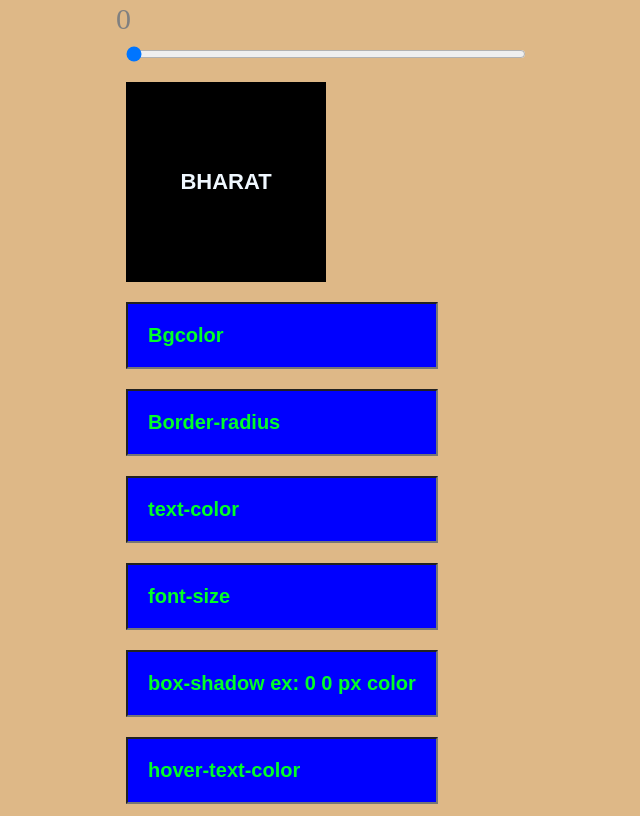
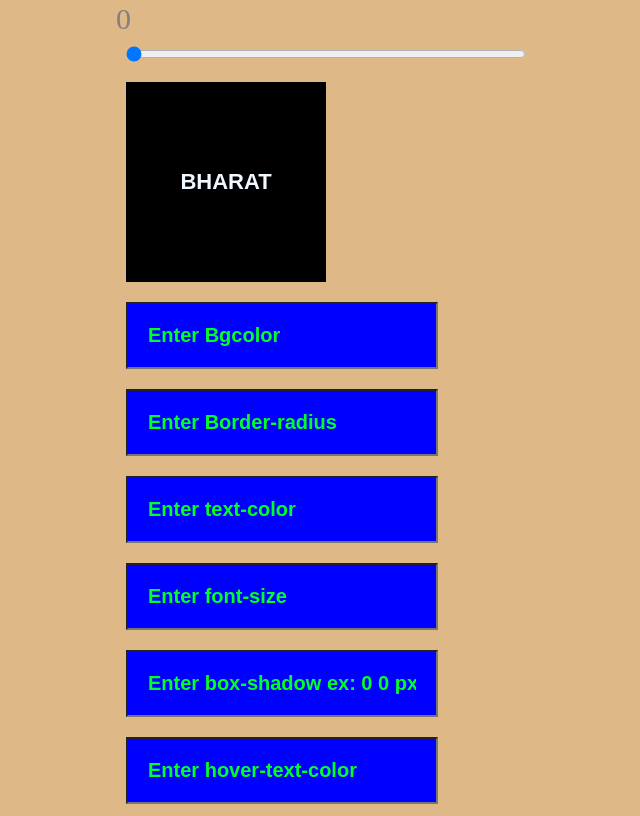
Before and after one commit to Bharat8833/portfolio, a plain HTML site: page jqery-project/index.html in a window 1280 px wide. Shown: the whole page, without its empty margins (314-954 px from the left). Drawn offline with nearby package versions, Linux system fonts and the light colour scheme.

Commit message:
Update index.html

```diff
--- a/jqery-project/index.html
+++ b/jqery-project/index.html
@@ -73,12 +73,12 @@
 
             <div>
                 <div class="boxx">BHARAT</div>
-                <input type="text" class=" bg" oninput="getdata()" placeholder="Bgcolor"><br>
-                <input type="number" class="ra" oninput="getdata()" placeholder="Border-radius"><br>
-                <input type="text" class="tc" oninput="getdata()" placeholder="text-color"><br>
-                <input type="number" class="ts" oninput="getdata()" placeholder="font-size"><br>
-                <input type="text" class="bs" oninput="getdata()" placeholder="box-shadow ex: 0 0 px color "><br>
-                <input type="text" class="hover" oninput="getdata()" placeholder="hover-text-color">
+                <input type="text" class=" bg" oninput="getdata()" placeholder="Enter Bgcolor"><br>
+                <input type="number" class="ra" oninput="getdata()" placeholder="Enter Border-radius"><br>
+                <input type="text" class="tc" oninput="getdata()" placeholder="Enter text-color"><br>
+                <input type="number" class="ts" oninput="getdata()" placeholder="Enter font-size"><br>
+                <input type="text" class="bs" oninput="getdata()" placeholder="Enter box-shadow ex: 0 0 px color "><br>
+                <input type="text" class="hover" oninput="getdata()" placeholder="Enter hover-text-color">
 
             </div>
 
```
